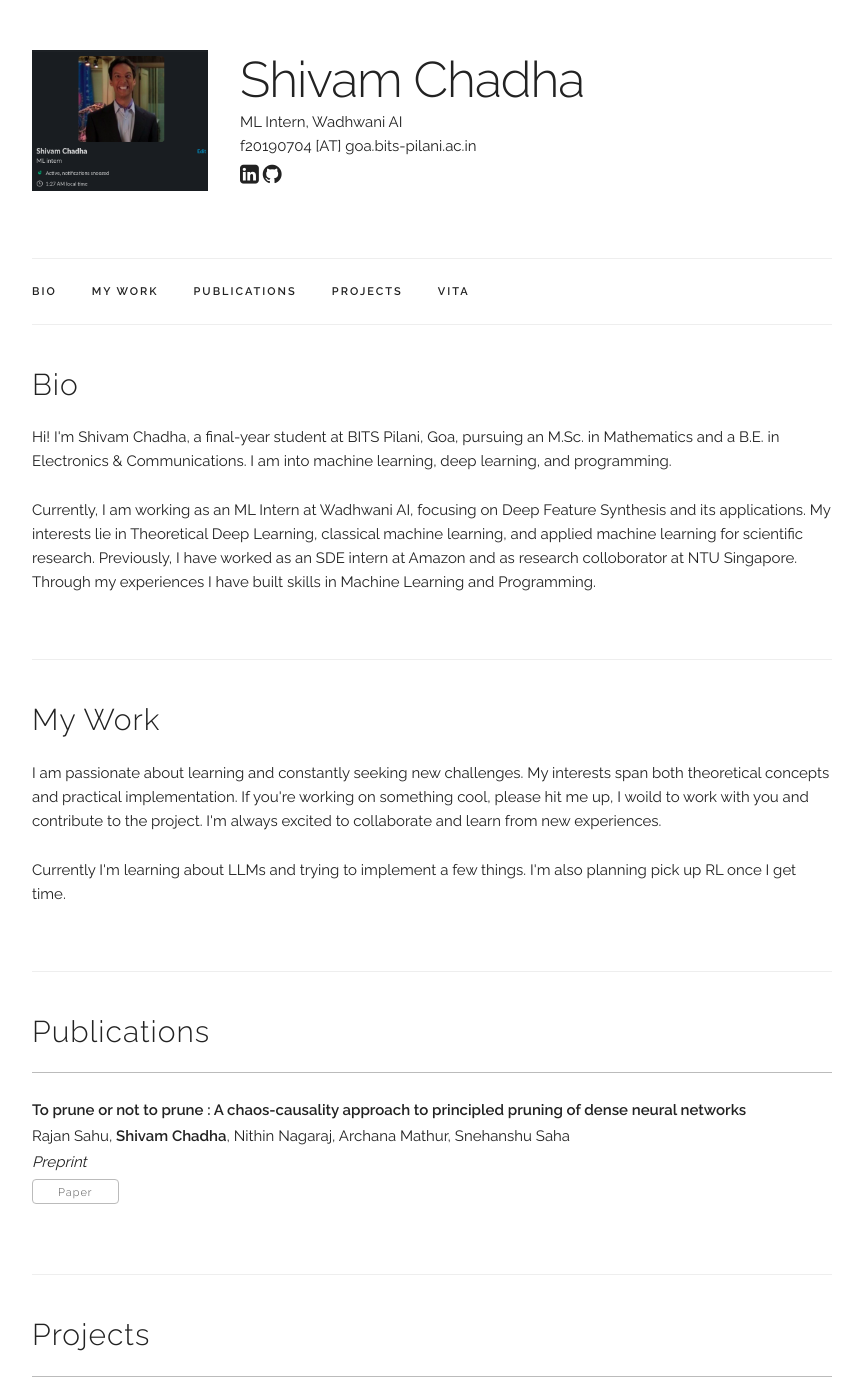
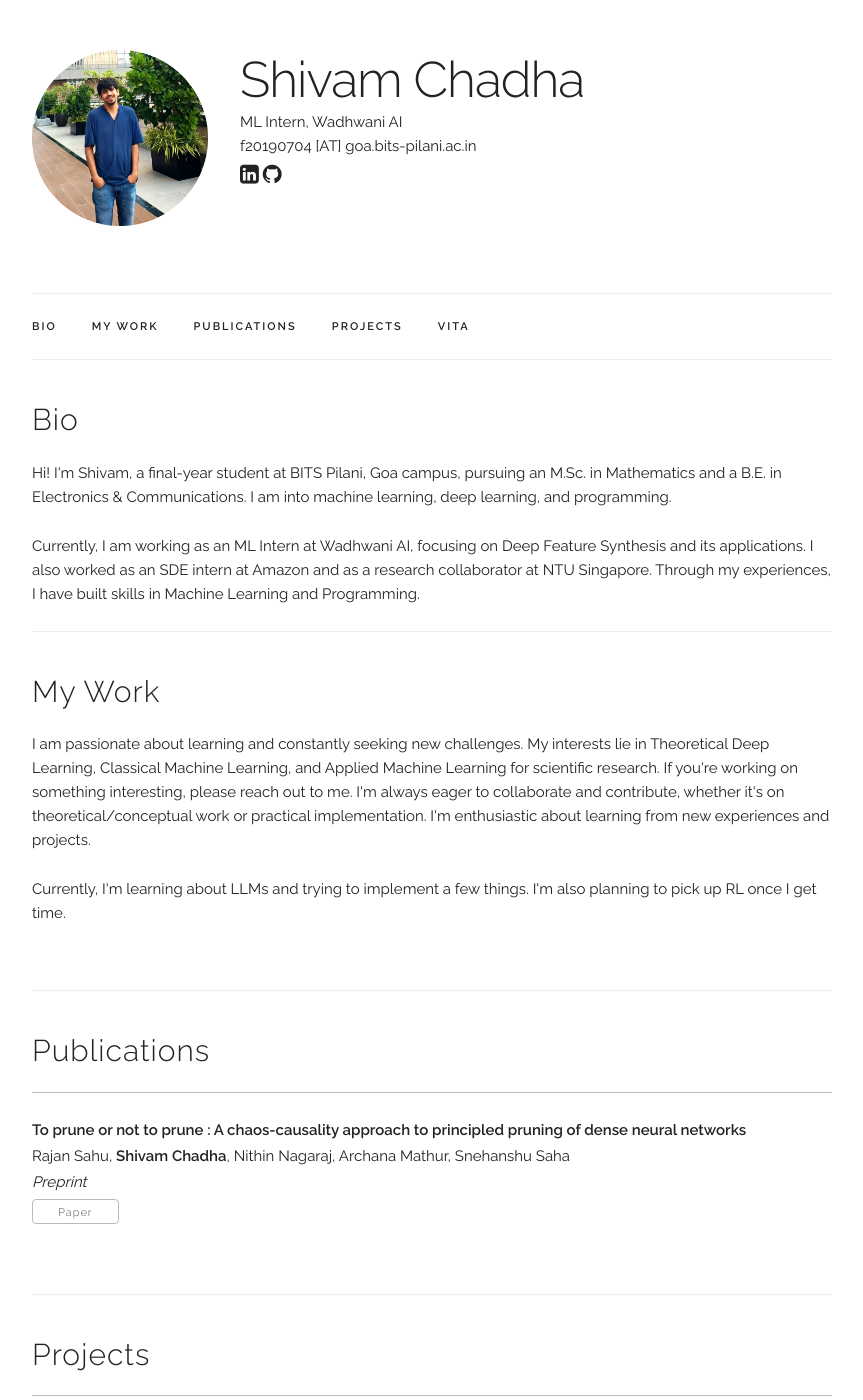
Before and after one commit to shivamchadha/shivamchadha.github.io, a Jekyll site: the page built from index.html, in a window 1280 px wide and 1400 px high. Shown: the whole window, without its empty margins (208-1071 px from the left). Built offline with Jekyll 4.4.1, drawn with Linux system fonts in a browser that asks for light colours; some of the changed text lies outside the part shown.

Commit message:
Adding picture and rewriting content

```diff
--- a/_config.yml
+++ b/_config.yml
@@ -1,7 +1,7 @@
 source:      .
 destination: ./_site
 includes:    ./_includes
-# baseurl: /shivamchadha
+baseurl: /shivamchadha
 
 collections:
   projects:
--- a/_data/main_info.yaml
+++ b/_data/main_info.yaml
@@ -1,7 +1,7 @@
 name: "Shivam Chadha"
 title: "ML Intern, Wadhwani AI"
 email: "f20190704 [AT] goa.bits-pilani.ac.in"
-profile_pic: "/assets/profile-pics/temp-pfp.png"
+profile_pic: "/assets/profile-pics/web-pfp.jpg"
 # twitter: "https://twitter.com/"
 linkedin: "https://www.linkedin.com/in/shivamchadha"
 github: "https://github.com/shivamchadha"
--- a/_data/publications.yaml
+++ b/_data/publications.yaml
@@ -3,5 +3,5 @@ papers:
   - title: "To prune or not to prune : A chaos-causality approach to principled pruning of dense neural networks"
     authors: "Rajan Sahu, <b>Shivam Chadha</b>, Nithin Nagaraj, Archana Mathur, Snehanshu Saha"
     venue: "Preprint"
-    paper_pdf: "/assets/publications/2023_embedding_societal_values/paper.pdf"
+    paper_pdf: "https://arxiv.org/abs/2308.09955"
     selected: y
--- a/index.html
+++ b/index.html
@@ -6,29 +6,22 @@ title: Home
 <div class="docs-section" id="bio">
   <h4>Bio</h4>
   <p>
-    Hi! I'm Shivam Chadha, a final-year student at BITS Pilani, Goa, pursuing an M.Sc. in Mathematics and
-    a B.E. in Electronics & Communications. I am into machine learning, deep learning, and programming.
+    Hi! I'm Shivam, a final-year student at BITS Pilani, Goa campus, pursuing an M.Sc. in Mathematics and a B.E. in Electronics & Communications. I am into machine learning, deep learning, and programming.
   </p>
 
   <p>
-    Currently, I am working as an ML Intern at Wadhwani AI, focusing on Deep Feature Synthesis and its applications.
-    My interests lie in Theoretical Deep Learning, classical machine learning, and applied machine learning for scientific research.
-    Previously, I have worked as an SDE intern at Amazon and as research colloborator at NTU Singapore. Through my experiences I have built skills
-    in Machine Learning and Programming.
-
-  </p>
+    Currently, I am working as an ML Intern at Wadhwani AI, focusing on Deep Feature Synthesis and its applications. I also worked as an SDE intern at Amazon and as a research collaborator at NTU Singapore. Through my experiences, I have built skills  in Machine Learning and Programming.
+  </p
 
 </div>
 
 <div class="docs-section" id="prospective-students">
   <h4>My Work</h4>
   <p>
-    I am passionate about learning and constantly seeking new challenges. My interests span both theoretical concepts and
-    practical implementation. If you're working on something cool, please hit me up, I woild to work with you and contribute to the project.
-    I'm always excited to collaborate and learn from new experiences.
+    I am passionate about learning and constantly seeking new challenges. My interests lie in Theoretical Deep Learning, Classical Machine Learning, and Applied Machine Learning for scientific research. If you're working on something interesting, please reach out to me. I'm always eager to collaborate and contribute, whether it's on theoretical/conceptual work or practical implementation. I'm enthusiastic about learning from new experiences and projects.
   </p>
   <p>
-    Currently I'm learning about LLMs and trying to implement a few things. I'm also planning pick up RL once I get time.
+    Currently, I'm learning about LLMs and trying to implement a few things. I'm also planning to pick up RL once I get time.
   </p>
 </div>
 
@@ -56,7 +49,7 @@ title: Home
           <p><i>{{ paper.venue }}</i></p>
            <div class="paper-buttons">
             {% if paper.paper_pdf %}
-              <a class="button" href="{{ paper.paper_pdf | prepend: site.baseurl }}" target="_blank">Paper</a>
+              <a class="button" href="{{ paper.paper_pdf}}" target="_blank">Paper</a>
             {% endif %}
 
             {% if paper.slides %}
@@ -92,7 +85,7 @@ title: Home
           <p><i>{{ paper.venue }}</i></p>
            <div class="paper-buttons">
             {% if paper.paper_pdf %}
-              <a class="button" href="{{ paper.paper_pdf | prepend: site.baseurl }}" target="_blank">Paper</a>
+              <a class="button" href="{{ paper.paper_pdf}}" target="_blank">Paper</a>
             {% endif %}
 
             {% if paper.slides %}
```
Also changed, not shown: _data/projects.yaml (+5 -5 lines), assets/profile-pics/temp-pfp.png (deleted), assets/profile-pics/web-pfp.jpg (added).
